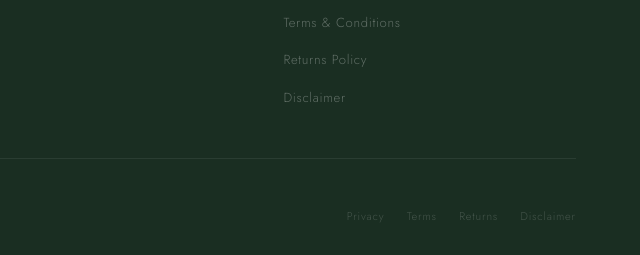
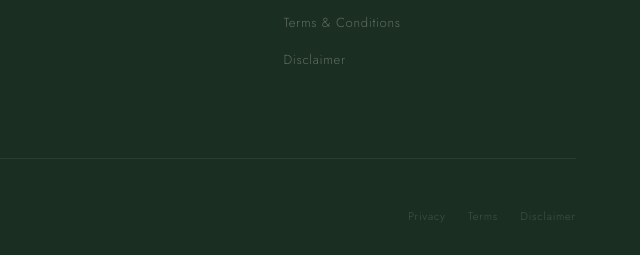
Before and after one commit to serajarrr/ansaritraders, a plain HTML site: page index.html in a window 1280 px wide. Shown: the part 4592-4847 px from the top of the page, 640-1280 px from the left. Drawn offline with nearby package versions, Linux system fonts and the light colour scheme.

Commit message:
Update index.html

```diff
--- a/index.html
+++ b/index.html
@@ -894,7 +894,6 @@
       <ul class="f-links">
         <li><a href="#" onclick="openModal('privacy');return false;">Privacy Policy</a></li>
         <li><a href="#" onclick="openModal('terms');return false;">Terms & Conditions</a></li>
-        <li><a href="#" onclick="openModal('returns');return false;">Returns Policy</a></li>
         <li><a href="#" onclick="openModal('disclaimer');return false;">Disclaimer</a></li>
       </ul>
     </div>
@@ -904,7 +903,6 @@
     <div class="f-legal">
       <a href="#" onclick="openModal('privacy');return false;">Privacy</a>
       <a href="#" onclick="openModal('terms');return false;">Terms</a>
-      <a href="#" onclick="openModal('returns');return false;">Returns</a>
       <a href="#" onclick="openModal('disclaimer');return false;">Disclaimer</a>
     </div>
   </div>
@@ -1158,7 +1156,6 @@ function sendWhatsApp() {
 const modals = {
   privacy: { title: 'Privacy Policy', date: 'Effective Date: January 2025', content: `<h3>Overview</h3><p>At Ansari Traders, we respect your privacy. This policy explains what limited information we may collect when you contact us or visit our store.</p><h3>Information We May Collect</h3><ul><li>Your name and contact details if you reach out to us directly</li><li>Order or enquiry details you share with us</li><li>General location information (city/region) if you provide it</li></ul><h3>How We Use Your Information</h3><p>Any information you share is used only to respond to your enquiries or process your order. We do not sell, share, or distribute your personal information to any third party.</p><h3>Data Storage</h3><p>We retain your details only as long as necessary to fulfil the purpose for which they were collected.</p><h3>Your Rights</h3><p>You may request to view, correct, or delete any personal information by contacting us at our store in Sonari, Assam.</p><h3>Contact</h3><p>Ansari Traders, Sonari, Assam 785690.</p>` },
   terms: { title: 'Terms & Conditions', date: 'Effective Date: January 2025', content: `<h3>Acceptance</h3><p>By visiting our store or purchasing our products, you agree to these terms.</p><h3>Products</h3><p>All products are described as accurately as possible. Availability may vary from time to time.</p><h3>Pricing</h3><p>Prices are subject to change without prior notice. Enquire in-store for current pricing.</p><h3>Purchases</h3><p>Purchases may be made directly at our store or via WhatsApp enquiry. We encourage customers to inspect products at the time of purchase.</p><h3>Governing Law</h3><p>These terms are governed by the laws of India. Any disputes shall be subject to the jurisdiction of courts in Assam.</p><h3>Contact</h3><p>Ansari Traders, Sonari, Assam 785690.</p>` },
-  returns: { title: 'Returns Policy', date: 'Effective Date: January 2025', content: `<h3>Our Commitment</h3><p>We stand by the quality of every product we sell. If you are not satisfied, we are happy to help.</p><h3>Eligibility</h3><ul><li>Returns accepted within 7 days of purchase</li><li>Product must be in original, unopened condition</li><li>Proof of purchase (receipt) required</li><li>Opened products can only be returned for a genuine quality concern</li></ul><h3>How to Return</h3><p>Bring the product with your receipt to our store at Sonari, Assam 785690.</p><h3>Refunds & Exchanges</h3><p>Approved returns receive a full refund or exchange for a product of equal value.</p><h3>Exceptions</h3><p>We cannot accept returns on perishable spice items once sold, unless there is a clear quality defect.</p>` },
   disclaimer: { title: 'Disclaimer', date: 'Effective Date: January 2025', content: `<h3>General</h3><p>Information on this website is for general purposes only. We make no warranties regarding completeness, accuracy or suitability.</p><h3>Product Use</h3><p>Our spice products are intended for culinary use. Any references to wellness or health benefits are based on traditional usage. Please consult a qualified professional for medical or dietary advice.</p><h3>Availability</h3><p>Product availability and pricing on this site may not reflect current in-store stock. Please visit us or enquire via WhatsApp for the latest information.</p><h3>Limitation of Liability</h3><p>To the fullest extent permitted by law, Ansari Traders shall not be liable for any indirect or consequential damages arising from the use of information on this website.</p><h3>Contact</h3><p>Ansari Traders, Sonari, Assam 785690.</p>` }
 };
 
```
